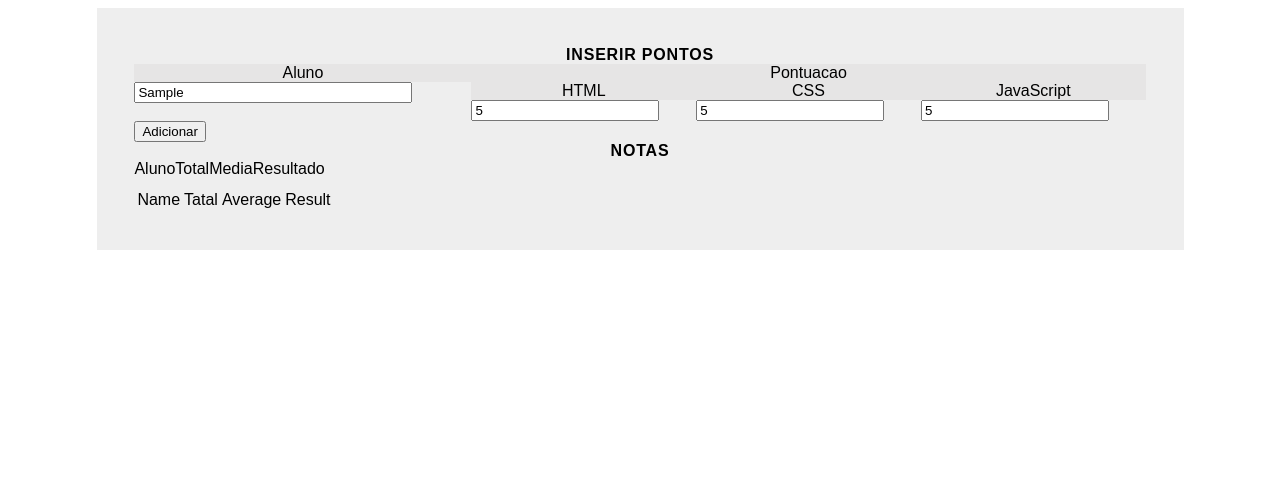
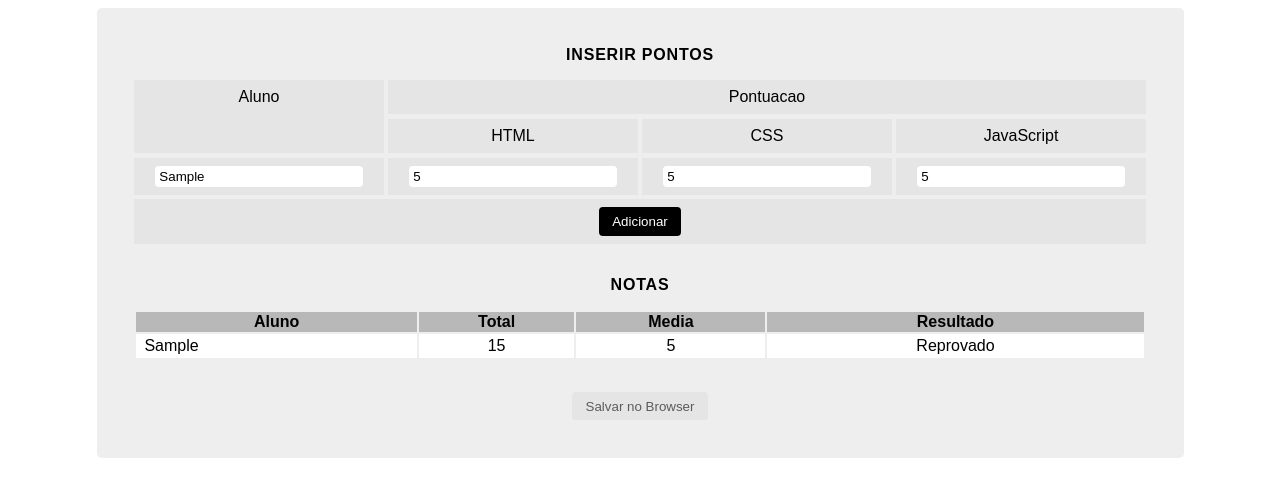
Before and after one commit to Stealves/padroes-web, a plain HTML site: page exercicio-aula-4/pratica-exercicio-151/pratica-exercicio-151.html in a window 1280 px wide. Both pictures are taken after typing "Sample", "5", "5", "5" into the empty fields and a click on the button "Adicionar". Drawn offline with Linux system fonts and the light colour scheme.

Commit message:
Exercicio 1.5.1

```diff
--- a/exercicio-aula-4/pratica-exercicio-151/pratica-exercicio-151.html
+++ b/exercicio-aula-4/pratica-exercicio-151/pratica-exercicio-151.html
@@ -4,7 +4,7 @@
   <meta charset="UTF-8">
   <meta http-equiv="X-UA-Compatible" content="IE=edge">
   <meta name="viewport" content="width=device-width, initial-scale=1.0">
-  <title>Exercicio 1.5.1</title>
+  <title>Boletim JS</title>
   <link rel="stylesheet" href="style.css">
 </head>
 <body>
@@ -13,54 +13,48 @@
       <span class="title">Inserir Pontos</span>
       <div class="report__input--container">
 
+        <span class="title-name">Aluno</span>
         <div class="name--container">
-          <span>Aluno</span>
           <input type="text" id="name" placeholder="Stephanie">
         </div>
 
-        <span class="grade--title">Pontuacao</span>
+        <span class="title--grade">Pontuacao</span>
 
+        <span class="title--html">HTML</span>
         <div class="html--container">
-          <span>HTML</span>
           <input type="number" id="grade-html" min="0" max="100" placeholder="90">
         </div>
 
+        <span class="title--css">CSS</span>
         <div class="css--container">
-          <span>CSS</span>
           <input type="number" id="grade-css" min="0" max="100" placeholder="90">
         </div>
 
+        <span class="title-js">JavaScript</span>
         <div class="js--container">
-          <span>JavaScript</span>
           <input type="number" id="grade-js" min="0" max="100" placeholder="90">
         </div>
 
         <div class="button--container">
-          <button>Adicionar</button>
+          <button class="button__add">Adicionar</button>
         </div>
       </div>
     </section>
 
     <section class="report__report">
       <span class="title">Notas</span>
-      <table>
-        <thead>
-          <tr>
-            <tr>Aluno</tr>
-            <tr>Total</tr>
-            <tr>Media</tr>
-            <tr>Resultado</tr>
-          </tr>
-        </thead>
-        <tbody>
-          <tr>
-            <td>Name</td>
-            <td>Tatal</td>
-            <td>Average</td>
-            <td>Result</td>
-          </tr>
-        </tbody>
+      <table id="report--results" class="report__report--results">
+        <tr>
+          <th>Aluno</th>
+          <th>Total</th>
+          <th>Media</th>
+          <th>Resultado</th>
+        </tr>
       </table>
+
+      <div class="button--container">
+        <button class="button__localsave">Salvar no Browser</button>
+      </div>
     </section>
   </main>
 
--- a/exercicio-aula-4/pratica-exercicio-151/script.js
+++ b/exercicio-aula-4/pratica-exercicio-151/script.js
@@ -0,0 +1,68 @@
+const studentName = document.getElementById('name');
+const grade = document.querySelectorAll('input[type="number"]');
+const infoInput = document.querySelectorAll('input');
+const addButton = document.querySelector('.button__add');
+
+
+const tableReport = document.getElementById('report--results');
+const saveButton = document.querySelector('.button__localsave');
+
+document.addEventListener('DOMContentLoaded', getReport);
+addButton.addEventListener('click', addReport);
+saveButton.addEventListener('click', saveInLocalStorage);
+
+function getReport() {
+  if (localStorage.getItem('boletim') !== null) {
+    tableReport.innerHTML = localStorage.getItem('boletim');
+  }
+}
+
+function addReport() {
+  // Calculate total and average
+  let gradeTotal = sumTotal(grade);
+  let gradeAverage = Math.floor(sumTotal(grade)/ grade.length);
+
+  // Test result
+  let result;
+  if (gradeAverage > 70) {
+    result = 'Aprovado'
+  } else {
+    result = 'Reprovado'
+  }
+
+  // Create Element
+  let tr = document.createElement('tr');
+  let newReport =`
+    <td>${studentName.value}</td>
+    <td>${gradeTotal}</td>
+    <td>${gradeAverage}</td>
+    <td>${result}</td>
+  `;
+  tr.innerHTML = newReport
+
+  // Show new report in UI
+  tableReport.appendChild(tr);
+}
+
+// Save in local Storage
+function saveInLocalStorage() {
+  let reports = tableReport.innerHTML;
+
+  if (reports.length > 1) {
+    localStorage.setItem('boletim', reports );
+  } else {
+    alert('Não há dados para salvar!')
+  }
+}
+
+function sumTotal(grades) {
+  let sum = 0;
+
+  for (let i = 0; i < grades.length; i++) {
+    if (parseInt(grades[i].value)) {
+      sum += parseInt(grades[i].value);
+    }
+  }
+
+  return sum
+};
--- a/exercicio-aula-4/pratica-exercicio-151/style.css
+++ b/exercicio-aula-4/pratica-exercicio-151/style.css
@@ -1,5 +1,20 @@
 html {
   font-family: sans-serif;
+}
+
+button {
+  border: none;
+  background-color: black;
+  color: #fff;
+  padding: 0.5em 1em;
+  cursor: pointer;
+  border-radius: 0.3em;
+  transition: all 300ms ease;
+}
+
+button:hover {
+  color: #fff;
+  background-color: #5c5c5c;
 }
 
 .report {
@@ -7,6 +22,7 @@ html {
   width: 80%;
   margin: 0 auto;
   padding: 3%;
+  border-radius: 0.3em;
 }
 
 .title {
@@ -15,29 +31,43 @@ html {
   text-transform: uppercase;
   font-weight: bold;
   letter-spacing: 0.05em;
+  margin-bottom: 1em;
 }
 
-span:not(.title) {
-  display: block;
-  text-align: center;
-  background-color: #e6e5e5;
+/* Report input */
+.report__input {
+  margin-bottom: 2em;
 }
 
 .report__input--container {
   display: grid;
-  grid-template-columns: 1.5fr repeat(3, 1fr);
-  grid-template-rows: repeat(3, auto);
+  grid-template-columns: 1fr repeat(3, 1fr);
+  grid-template-rows: repeat(4, auto);
   grid-template-areas:
-    "name title title title"
+    "title-n grade grade grade"
+    "title-n title-html title-css title-js"
     "name html css js"
     "button button button button";
+    gap: 0.3em;
 }
 
+.title-name {
+  grid-area: title-n;
+}
+.title--grade {
+  grid-area: grade;
+}
+.title--html {
+  grid-area: title-html;
+}
+.title--css {
+  grid-area: title-css;
+}
+.title--js {
+  grid-area: title-js;
+}
 .name--container {
   grid-area: name;
-}
-.grade--title {
-  grid-area: title;
 }
 .html--container {
   grid-area: html;
@@ -52,6 +82,57 @@ span:not(.title) {
   grid-area: button;
 }
 
-.report__input--container input {
+.report__input--container > * {
+  background-color: #e6e5e5;
+  padding: 0.5em 0;
+}
+
+span:not(.title) {
+  display: block;
+  text-align: center;
+}
+
+.name--container,
+.html--container,
+.css--container,
+.js--container {
+  display: flex;
+  justify-content: center;
+}
+
+input {
   width: 80%;
+  border: 2px solid #fff;
+  border-radius: 0.3em;
 }
+
+.button--container {
+  text-align: center;
+}
+
+/* Report list */
+.report__report--results {
+  width: 100%;
+}
+
+.report__report--results th {
+  background-color: #b8b8b8;
+}
+
+.report__report--results td {
+  background-color: #fff;
+  padding: 0.2em 0.5em;
+}
+
+.report__report--results tr td:not(:first-child) {
+  text-align: center;
+}
+
+.report__report .button--container {
+  margin-top: 2em;
+}
+
+.button__localsave {
+  background-color: #e6e5e5;
+  color: #5c5c5c;
+}
```
